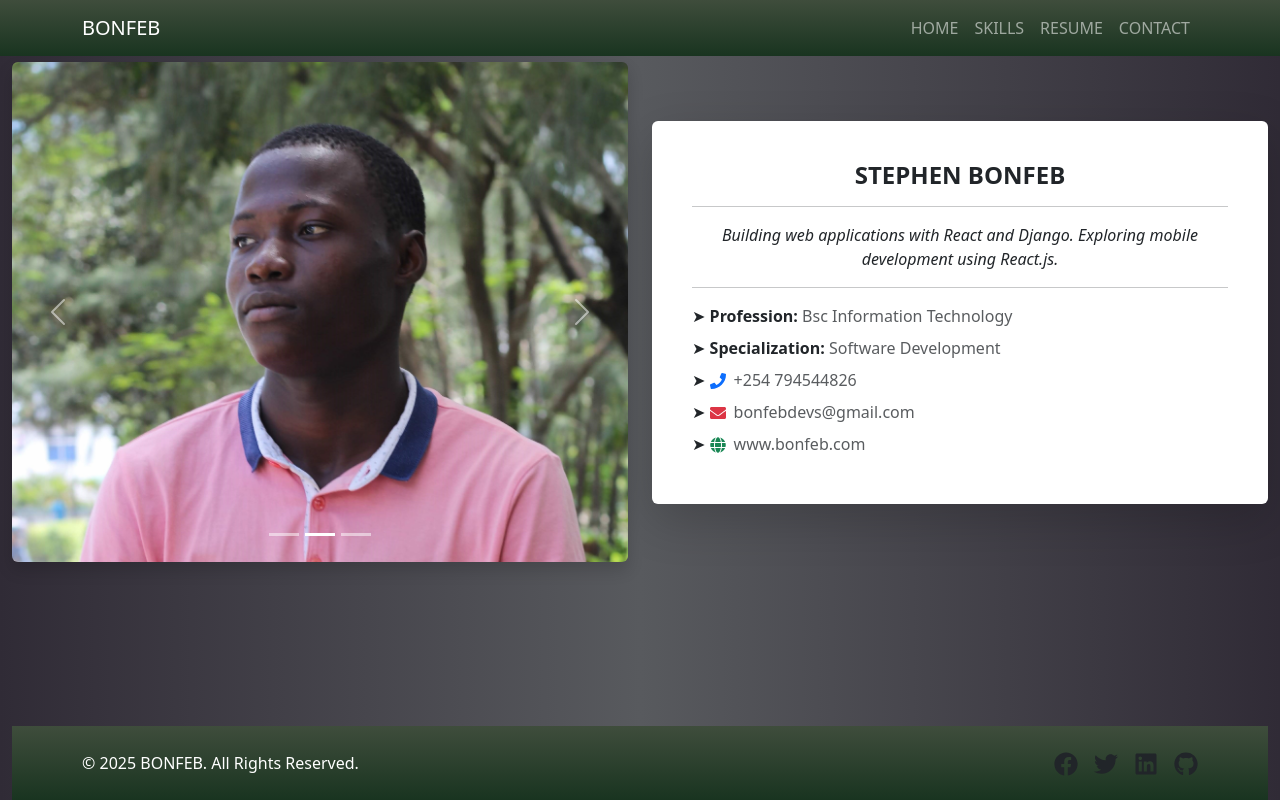
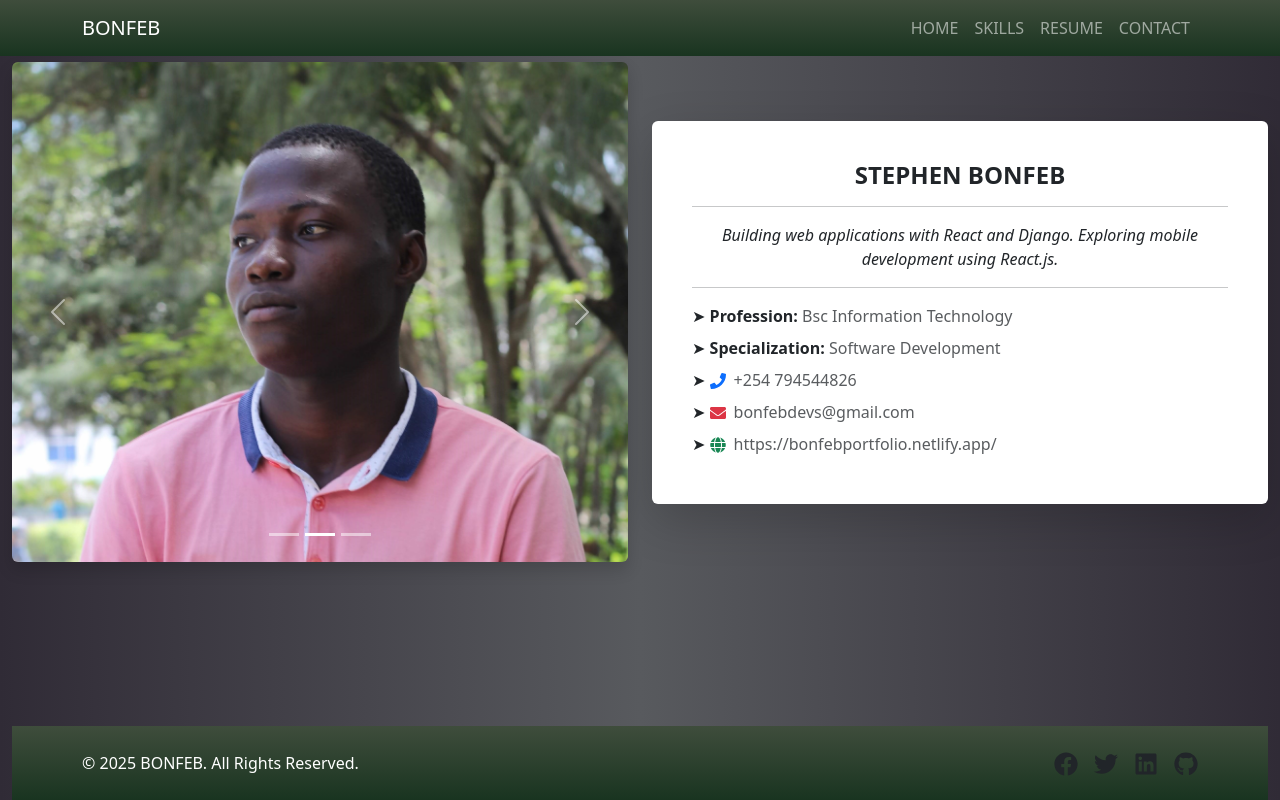
Before and after one commit to Bonfeb/Portfolio, a React (Vite) app: page / in a window 1280 px wide. Built offline with nearby package versions, Linux system fonts and the light colour scheme.

Commit message:
edit homepage

```diff
--- a/src/pages/Home.jsx
+++ b/src/pages/Home.jsx
@@ -1,4 +1,5 @@
 import React, { useContext } from "react";
+import {Link} from "react-router-dom";
 import { Container, Row, Col, Carousel, Card } from "react-bootstrap";
 import { motion } from "framer-motion";
 import { ThemeContext } from "../context/ThemeContext";
@@ -58,17 +59,17 @@ const Home = () => {
                   <p className="mb-2">➤ <strong>Specialization:</strong> <span className="text-muted">Software Development</span></p>
                   <p className="mb-2">
                     ➤ <FaPhone className="text-primary me-2" />
-                    <a href="tel:+254712345678" className="text-decoration-none text-muted">+254 794544826</a>
+                    <Link to="tel:+254712345678" className="text-decoration-none text-muted">+254 794544826</Link>
                   </p>
                   <p className="mb-2">
                     ➤ <FaEnvelope className="text-danger me-2" />
-                    <a href="mailto:abcdefgh@gmail.com" className="text-decoration-none text-muted">bonfebdevs@gmail.com</a>
+                    <Link to="mailto:abcdefgh@gmail.com" className="text-decoration-none text-muted">bonfebdevs@gmail.com</Link>
                   </p>
                   <p className="mb-2">
                     ➤ <FaGlobe className="text-success me-2" />
-                    <a href="https://www.bonfeb.com" target="_blank" rel="noopener noreferrer" className="text-decoration-none text-muted">
-                      www.bonfeb.com
-                    </a>
+                    <Link to="https://bonfebportfolio.netlify.app/" target="_blank" rel="noopener noreferrer" className="text-decoration-none text-muted">
+                    https://bonfebportfolio.netlify.app/
+                    </Link>
                   </p>
                 </div>
               </Card.Body>
```
